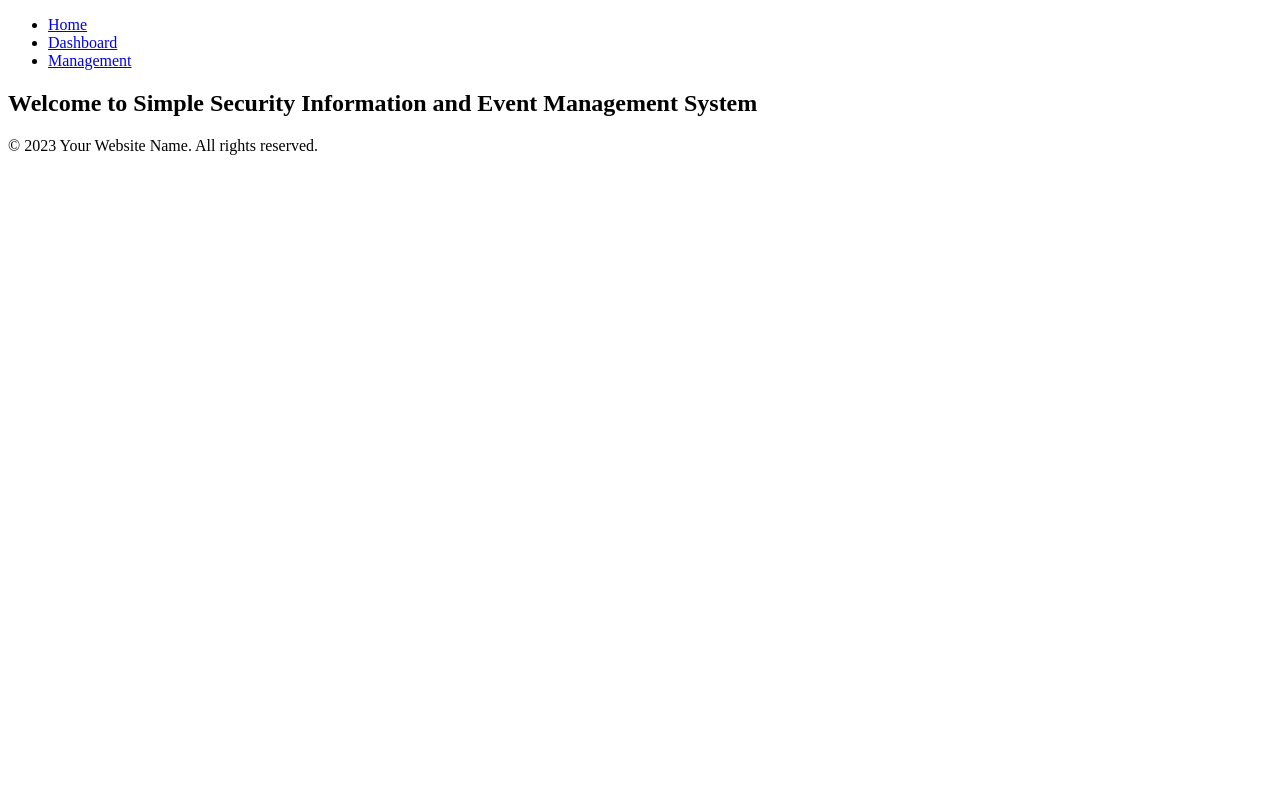
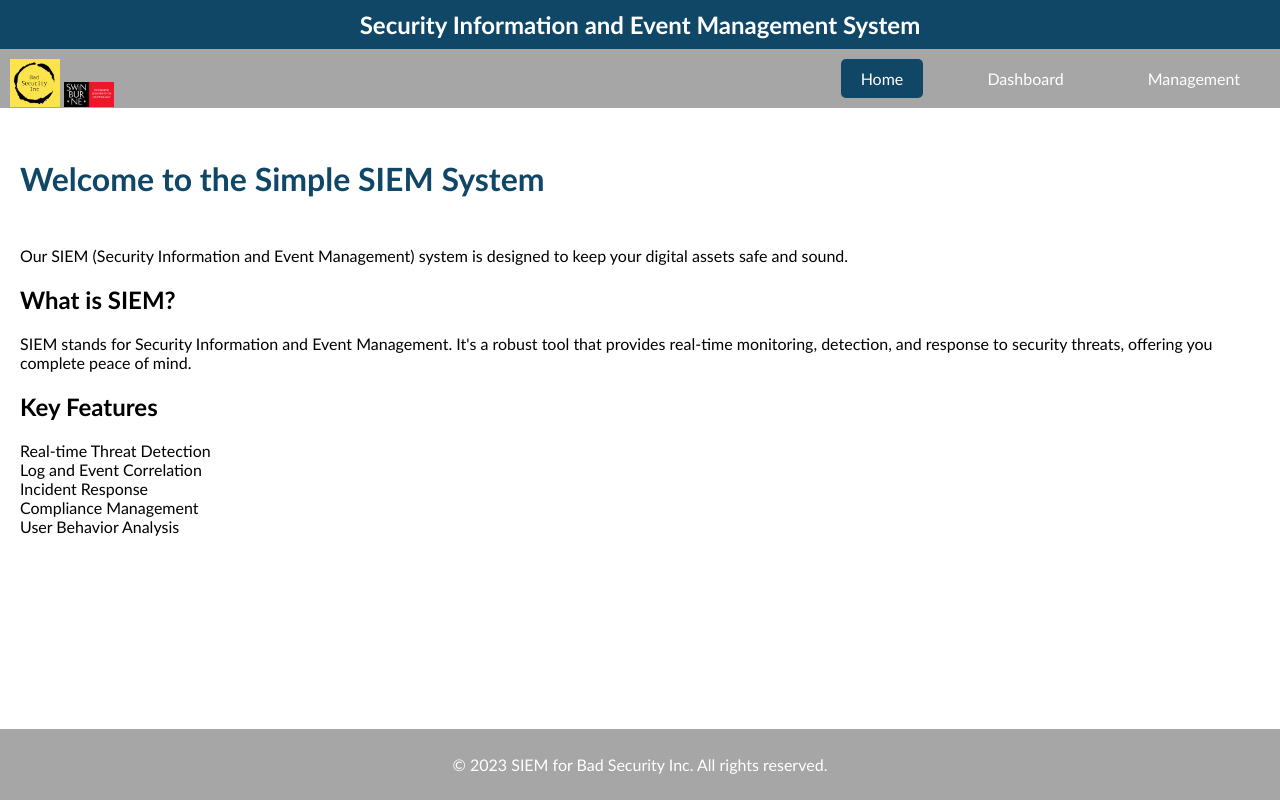
Before and after one commit to TommyZ88/SSIEM, a Flask app: page /home in a window 1280 px wide. Run offline with Flask 2, Linux system fonts and the light colour scheme.

Commit message:
Added styling for navigation bar and footer

```diff
--- a/frontend/app.py
+++ b/frontend/app.py
@@ -1,4 +1,4 @@
-from flask import Flask, jsonify, render_template
+from flask import Flask, jsonify, render_template, url_for
 from elasticsearch import Elasticsearch
 import plotly.io as pio
 
@@ -17,6 +17,7 @@ es = Elasticsearch(['elasticsearch:9200'], # ES Connection To elastic DB
                    http_auth=('admin', 'admin'))
 
 pio.renderers.default = 'browser'  # set the default renderer to browser
+
 
 @app.route('/home') #home page
 def home():
--- a/frontend/templates/home.html
+++ b/frontend/templates/home.html
@@ -1,25 +1,155 @@
 <!doctype html>
+
 <title>Home page</title>
+
 <head>
-    <link rel="stylesheet" type="text/css" href="style.css">
+    <!--<link rel="stylesheet" type="text/css" href="style.css">  -->
+
+    <style>
+        body {
+            font-family: comic-sans, Calibri, Arial;
+        }
+
+        .SIEM {
+            background-color: #104766;
+            color: #fff;
+            text-align: center;
+            padding: 10px 0;
+        }
+        .SIEM h2 {
+            margin: 0;
+        }
+
+        .siem-heading {
+            color: #104766;
+            text-align: left;
+            padding: 10px 0;
+        }
+        .siem-heading {
+            margin: 0;
+        }
+
+
+        /* Reset some default styles */
+        body, ul, li {
+           margin: 0;
+           padding: 0;
+           list-style: none;
+        }
+
+/* Style the header (navigation bar) */
+header {
+    background-color: #a6a6a6;
+    color: #fff;
+    padding: 10px 0;
+}
+
+.navbar-logo {
+            float: left;
+            padding: 10px;
+}
+
+.navbar-logo img {
+            width: 50px; /* width of the logo */
+            height: auto; /* aspect ratio */
+}
+
+nav ul {
+    text-align: right;
+}
+
+nav li {
+    display: inline;
+    margin: 0 20px;
+}
+
+nav a {
+    text-decoration: none;
+    color: #000;
+}
+
+  /* Style the navigation links as buttons */
+  nav a {
+            display: inline-block;
+            padding: 10px 20px;
+            background-color: #a6a6a6; /* Button background color */
+            color: #fff; /* Button text color */
+            border: none;
+            border-radius: 5px;
+            cursor: pointer;
+        }
+
+        nav a:hover {
+            background-color: #104766; /* Button background color on hover */
+            color: #fff;
+        }
+
+/* Add a class to style the active link */
+        .navbar a.active {
+            background-color: #104766;
+        }
+/* Style the footer */
+footer {
+    position: fixed;
+    bottom: 0;
+    left: 0;
+    width: 100%;
+    background-color: #a6a6a6;
+    color: #fff;
+    text-align: center;
+    padding: 10px 0;
+}
+
+/* Apply additional styling as needed for your website content */
+main {
+    padding: 20px;
+}
+
+    </style>
 </head>
 
-<!--navigation bar-->
+<body>
+
+        <div class="SIEM">
+            <h2>Security Information and Event Management System</h2>
+        </div>
+        <div class="navbar">
+            <div class="navbar-logo">
+                <img src="images/bad_security.png" alt="Bad Security Inc Logo">
+                <img src="images/swinburne_logo.png" alt="Swinburne Logo">
+            </div>
     <header>
         <nav>
             <ul>
-            <li><a href="#">Home</a></li>
-            <li><a href="#">Dashboard</a></li>
-            <li><a href="#">Management</a></li>
+                <li><a class="active" href="home">Home</a></li>
+                <li><a href="dashboard">Dashboard</a></li>
+                <li><a href="management">Management</a></li>
             </ul>
         </nav>
     </header>
 
-<div>
-    <h2>Welcome to Simple Security Information and Event Management System</h2>
+
+    <main>
+        <div class="siem-heading">
+            <h1>Welcome to the Simple SIEM System</h1>
         </div>
+        <p>Our SIEM (Security Information and Event Management) system is designed to keep your digital assets safe and sound.</p>
 
-<!-- footer-->
+        <h2>What is SIEM?</h2>
+        <p>SIEM stands for Security Information and Event Management. It's a robust tool that provides real-time monitoring, detection, and response to security threats, offering you complete peace of mind.</p>
+
+        <h2>Key Features</h2>
+        <ul>
+            <li>Real-time Threat Detection</li>
+            <li>Log and Event Correlation</li>
+            <li>Incident Response</li>
+            <li>Compliance Management</li>
+            <li>User Behavior Analysis</li>
+        </ul>
+
+    </main>
+
     <footer>
-    <p>&copy; 2023 Your Website Name. All rights reserved.</p>
+        <p>&copy; 2023 SIEM for Bad Security Inc. All rights reserved.</p>
     </footer>
+</body>
--- a/frontend/templates/style.css
+++ b/frontend/templates/style.css
@@ -0,0 +1,94 @@
+body {
+    font-family: comic-sans, Calibri, Arial;
+}
+
+.SIEM {
+    background-color: #104766;
+    color: #fff;
+    text-align: center;
+    padding: 10px 0;
+}
+.SIEM h2 {
+    margin: 0;
+}
+
+.siem-heading {
+    color: #104766;
+    text-align: left;
+    padding: 10px 0;
+}
+.siem-heading {
+    margin: 0;
+}
+
+
+/* Reset some default styles */
+body, ul, li {
+   margin: 0;
+   padding: 0;
+   list-style: none;
+}
+
+/* Style the header (navigation bar) */
+header {
+background-color: #a6a6a6;
+color: #fff;
+padding: 10px 0;
+}
+
+.navbar-logo {
+    float: left;
+    padding: 10px;
+}
+
+.navbar-logo img {
+    width: 50px; /* width of the logo */
+    height: auto; /* aspect ratio */
+}
+
+nav ul {
+text-align: right;
+}
+
+nav li {
+display: inline;
+margin: 0 20px;
+}
+
+nav a {
+text-decoration: none;
+color: #000;
+}
+
+/* Style the navigation links as buttons */
+nav a {
+    display: inline-block;
+    padding: 10px 20px;
+    background-color: #a6a6a6; /* Button background color */
+    color: #fff; /* Button text color */
+    border: none;
+    border-radius: 5px;
+    cursor: pointer;
+}
+
+nav a:hover {
+    background-color: #104766; /* Button background color on hover */
+    color: #fff;
+}
+
+/* Style the footer */
+footer {
+position: fixed;
+bottom: 0;
+left: 0;
+width: 100%;
+background-color: #a6a6a6;
+color: #fff;
+text-align: center;
+padding: 10px 0;
+}
+
+/* Apply additional styling as needed for your website content */
+main {
+padding: 20px;
+}
```
Also changed, not shown: frontend/templates/dashboard.html (+112 -0 lines), README.md, frontend/templates/images/bad_security.png (added), frontend/templates/images/swinburne_logo.png (added). Lines whose indentation alone changed are shown as unchanged.
